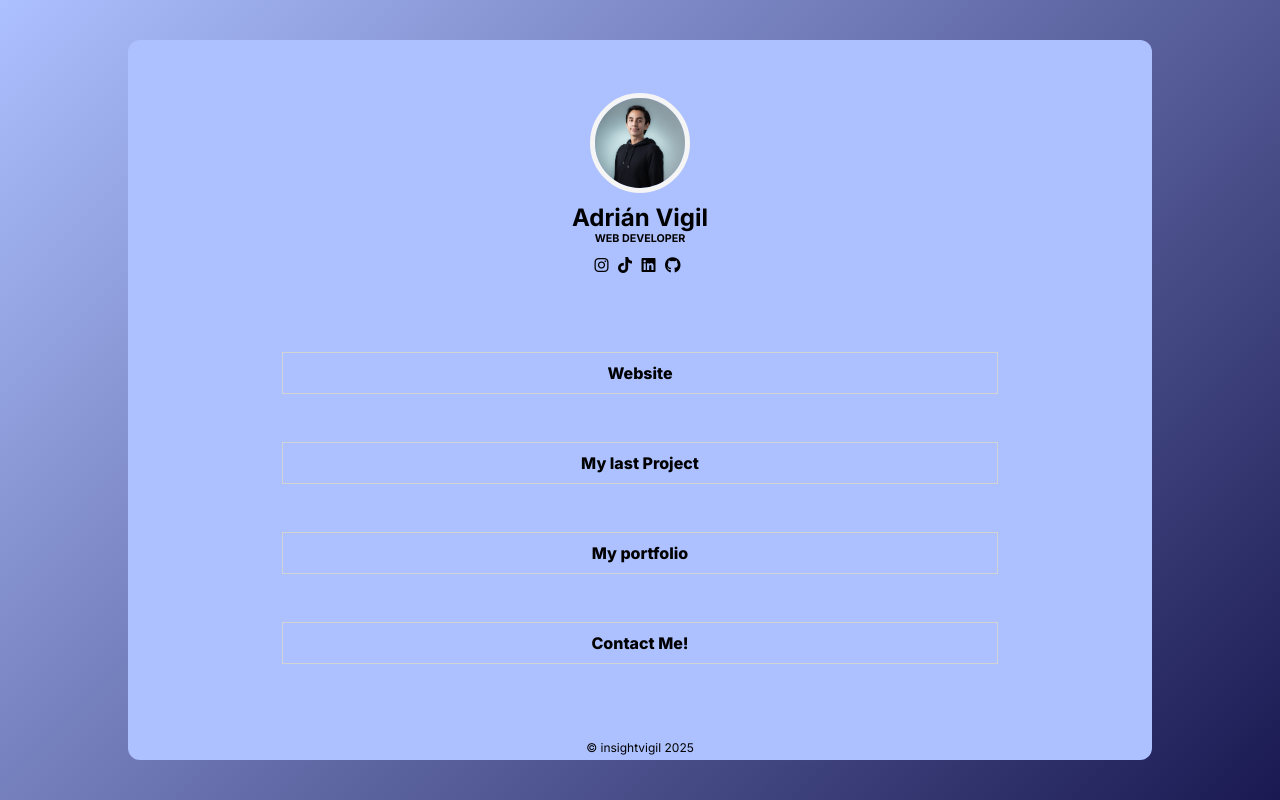
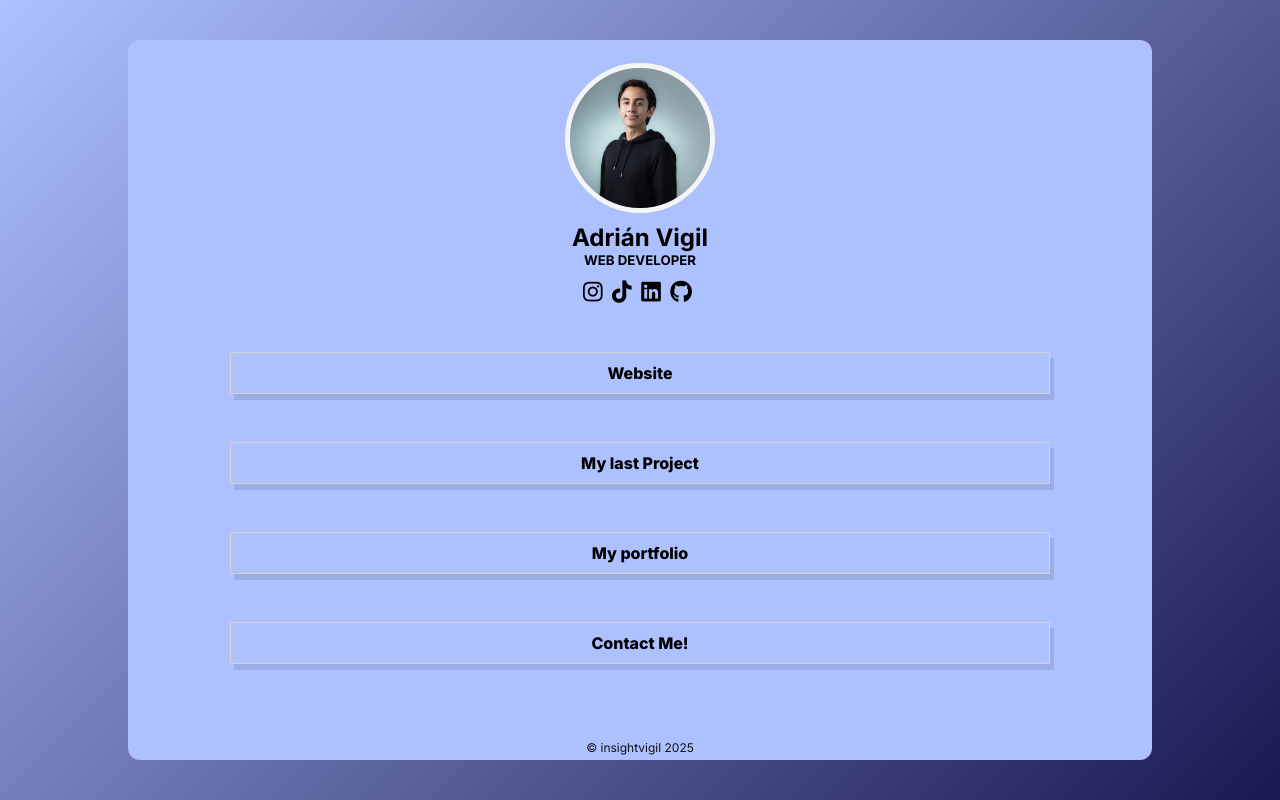
Before and after one commit to insightvigil/aboutMe, a plain HTML site: page index.html in a window 1280 px wide. Drawn offline with Linux system fonts and the light colour scheme.

Commit message:
minor fixes

```diff
--- a/assets/style.css
+++ b/assets/style.css
@@ -1,5 +1,7 @@
 :root {
-	--bg-color: #adc0ff;
+
+	--primary-color:#1a1952;
+	--secondary-color: #adc0ff;
 }
 
 
@@ -22,10 +24,11 @@ body {
 	);
 	width: 100%;
 	height: 100vh;
+
 }
 
 .profile-card{
-	background-color: var(--bg-color);
+	background-color: var(--secondary-color);
 	width: 80%;
 	height: 90vh;
 
@@ -35,6 +38,7 @@ body {
 	align-items: center;
 
 	border-radius: 12px;
+
 }
 
 header {
@@ -55,7 +59,7 @@ header {
 
 .profile-card__link{
 	margin-right: 5px;
-	font-size: 1.0rem;
+	font-size: 1.4rem;
 }
 
 .profile-card__link i{
@@ -80,10 +84,12 @@ main {
 	display: flex;
 	justify-content: center;
 	align-items: center;
-	width: 70%;
-	height: 48px;
+	width: 80%;
+	height: 72px;
 	margin: 24px auto;
 	border: 1px solid lightgray;
+	box-shadow:  4px 6px rgba(0, 0, 0, 0.1);
+
 
 
 }
@@ -98,9 +104,11 @@ footer {
 	height: 10%;
 	font-size: 0.9rem;
 	position: relative;
+
 }
 
 footer small {
 	position: absolute;
 	bottom: 5px;
+	color: #121212;
 }
--- a/index.html
+++ b/index.html
@@ -16,10 +16,10 @@
 <body>
         <div class="profile-card">
             <header>
-                <img class="profile-card__avatar" src="./assets/img/profile.jpg" width="100px" height="auto" alt="">
+                <img class="profile-card__avatar" src="./assets/img/profile.jpg" width="150px" height="auto" alt="">
                 <section class="profile-card__user-data">
                     <h1>Adrián Vigil</h1>
-                    <h6>WEB DEVELOPER</h6>
+                    <h5>WEB DEVELOPER</h6>
                 </section>
                 <nav class="profile-card__links">
                     <a target="_blank" href="https://www.instagram.com/insightvigil/" class="profile-card__link"><i class="fa-brands fa-instagram"></i></a>
```
